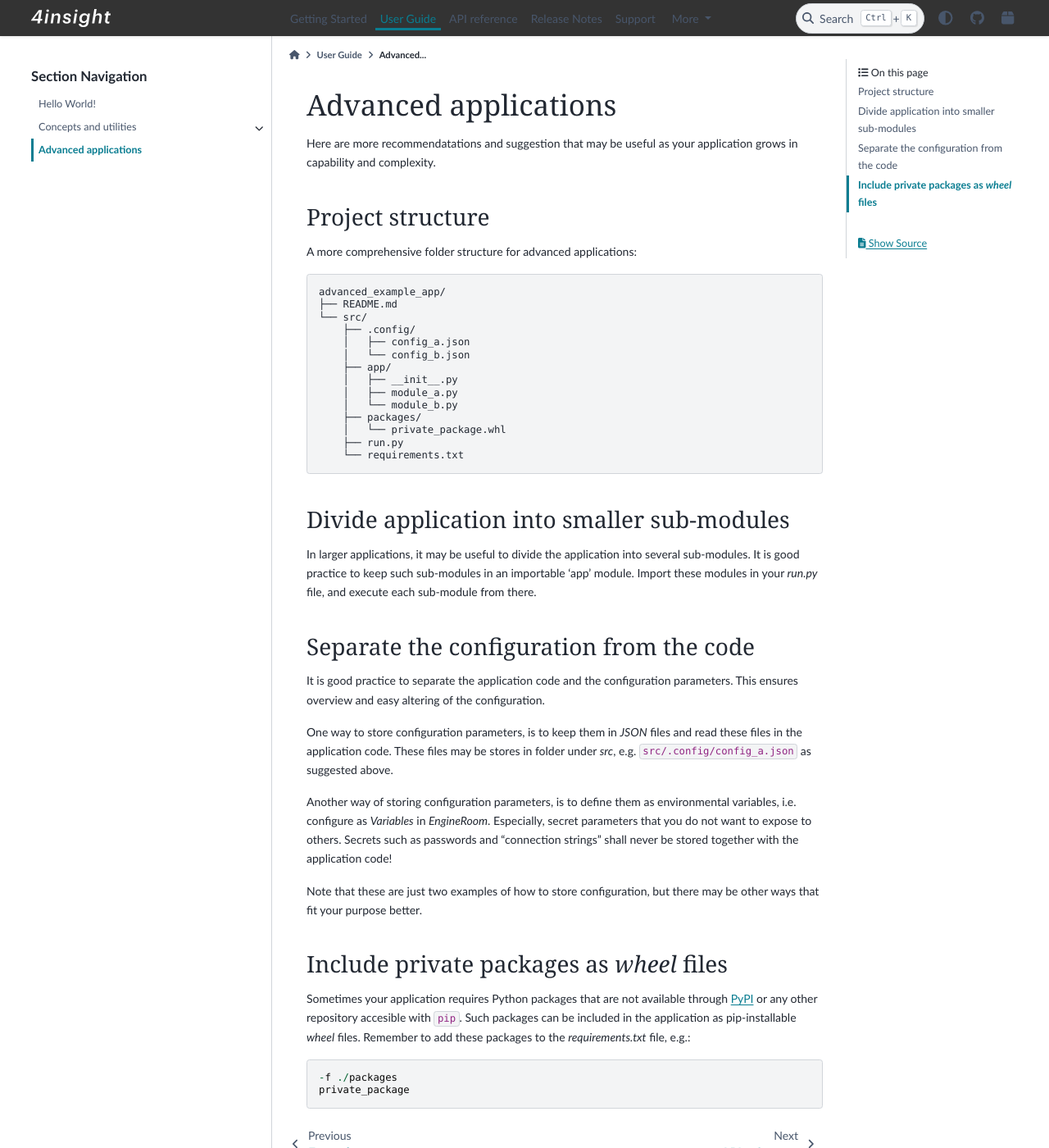
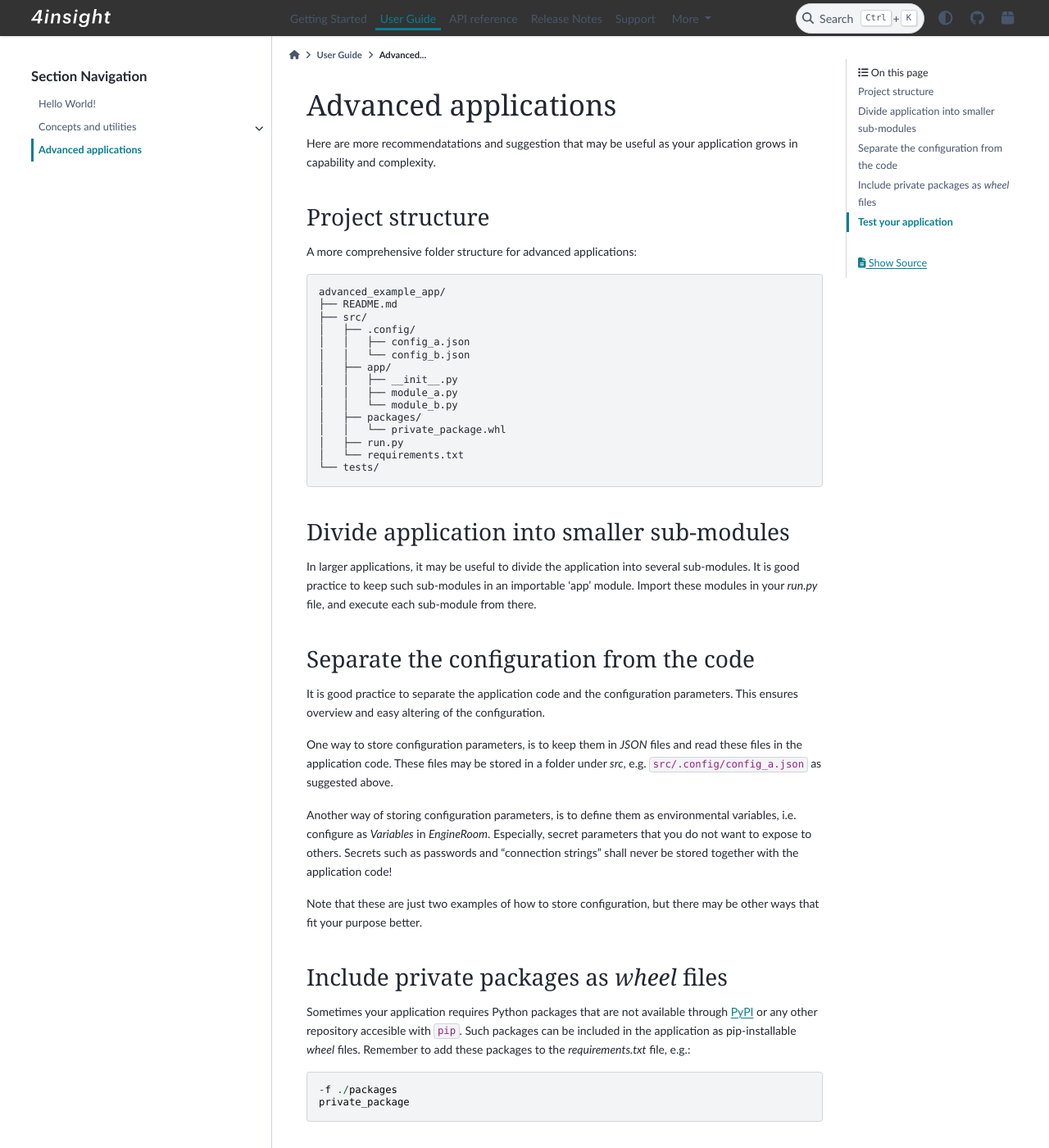
Before and after one commit to 4Subsea/fourinsight-engineroom-utils-python, a Sphinx documentation site: the page built from docs/user_guide/advanced_app.rst, in a window 1280 px wide and 1400 px high. Shown: the whole window at 82% size. Built offline with Sphinx 7.4.7 and the PyData theme 0.15.4, drawn with Linux system fonts in a browser that asks for light colours; some of the changed text lies outside the part shown.

Commit message:
doc: test folder in advanced application

```diff
--- a/docs/user_guide/advanced_app.rst
+++ b/docs/user_guide/advanced_app.rst
@@ -15,18 +15,19 @@ A more comprehensive folder structure for advanced applications:
 
     advanced_example_app/
     ├── README.md
-    └── src/
-        ├── .config/
-        │   ├── config_a.json
-        │   └── config_b.json
-        ├── app/
-        │   ├── __init__.py
-        │   ├── module_a.py
-        │   └── module_b.py
-        ├── packages/
-        │   └── private_package.whl
-        ├── run.py
-        └── requirements.txt
+    ├── src/
+    │   ├── .config/
+    │   │   ├── config_a.json
+    │   │   └── config_b.json
+    │   ├── app/
+    │   │   ├── __init__.py
+    │   │   ├── module_a.py
+    │   │   └── module_b.py
+    │   ├── packages/
+    │   │   └── private_package.whl
+    │   ├── run.py
+    │   └── requirements.txt
+    └── tests/
 
 Divide application into smaller sub-modules
 -------------------------------------------
@@ -43,7 +44,7 @@ It is good practice to separate the application code and the configuration param
 This ensures overview and easy altering of the configuration.
 
 One way to store configuration parameters, is to keep them in `JSON` files and
-read these files in the application code. These files may be stores in folder
+read these files in the application code. These files may be stored in a folder
 under `src`, e.g. ``src/.config/config_a.json`` as suggested above.
 
 Another way of storing configuration parameters, is to define
@@ -67,7 +68,12 @@ in the application as pip-installable `wheel` files. Remember to add these packa
     -f ./packages
     private_package
 
-
+Test your application
+---------------------
+To validate that the application works as expected, it is important to write unit
+tests and integration tests for your application. Test files should be stored in
+the ``tests/`` folder. It is good practice to separate the test files from the application
+source code.
 
 
 .. _PyPI: https://pypi.org/
```
